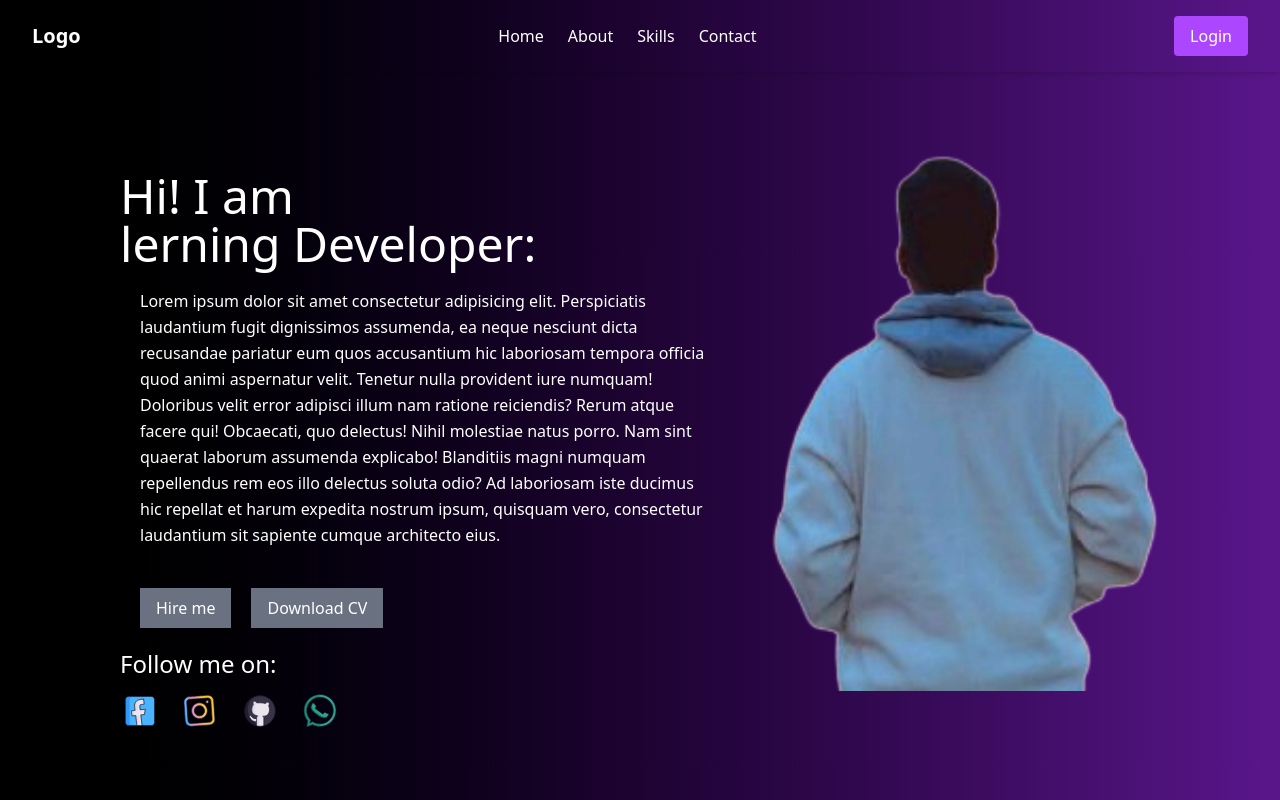
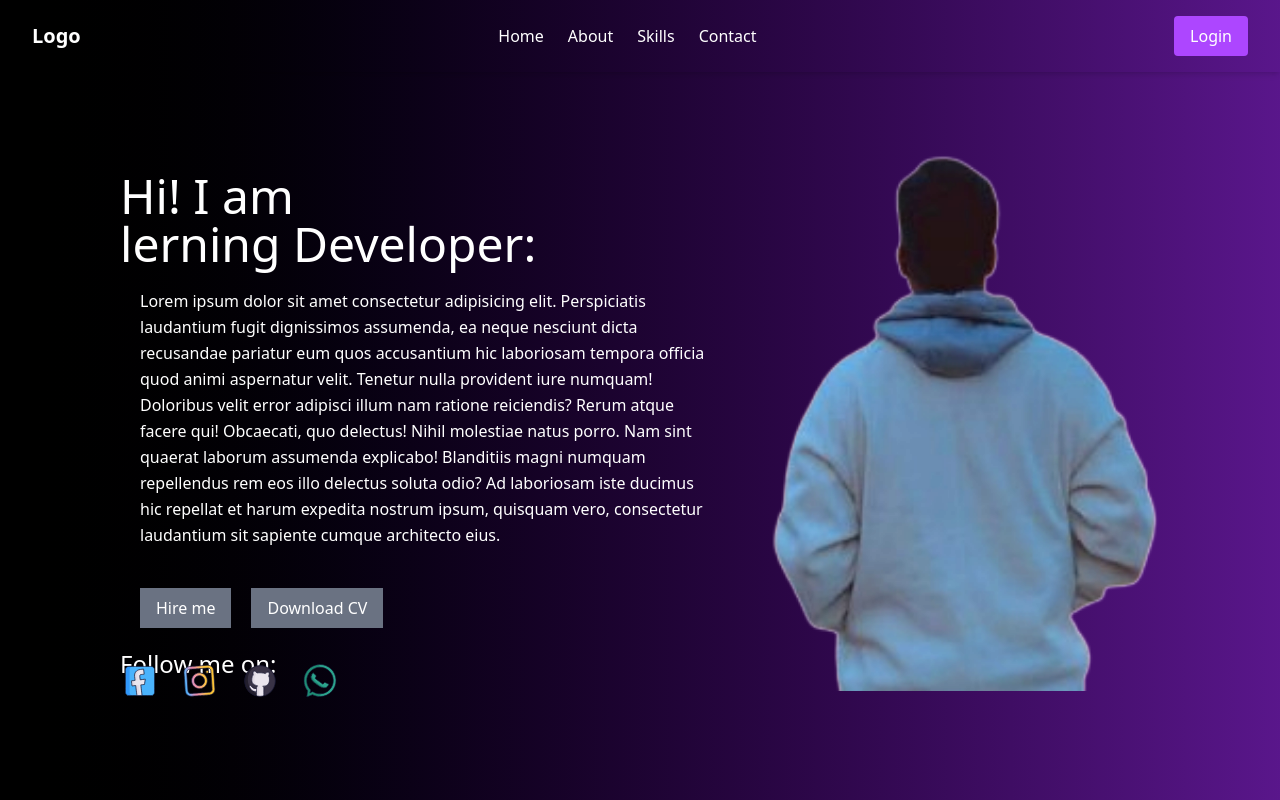
Before and after one commit to Alans123456/my_portfolio, a React (Vite) app: page / in a window 1280 px wide. Built offline with nearby package versions, Linux system fonts and the light colour scheme.

Commit message:
update new

```diff
--- a/src/App.jsx
+++ b/src/App.jsx
@@ -13,7 +13,7 @@ function App() {
         <Nav navItems={["Home", "About", "Skills", "Contact"]} />
         <Front />
         <Lottie
-          className="h-10 w-10 ml-30 "
+          className="h-10 w-10 ml-30 mt-[-30px]"
           animationData={animationData}
           loop={true}
         />
```
